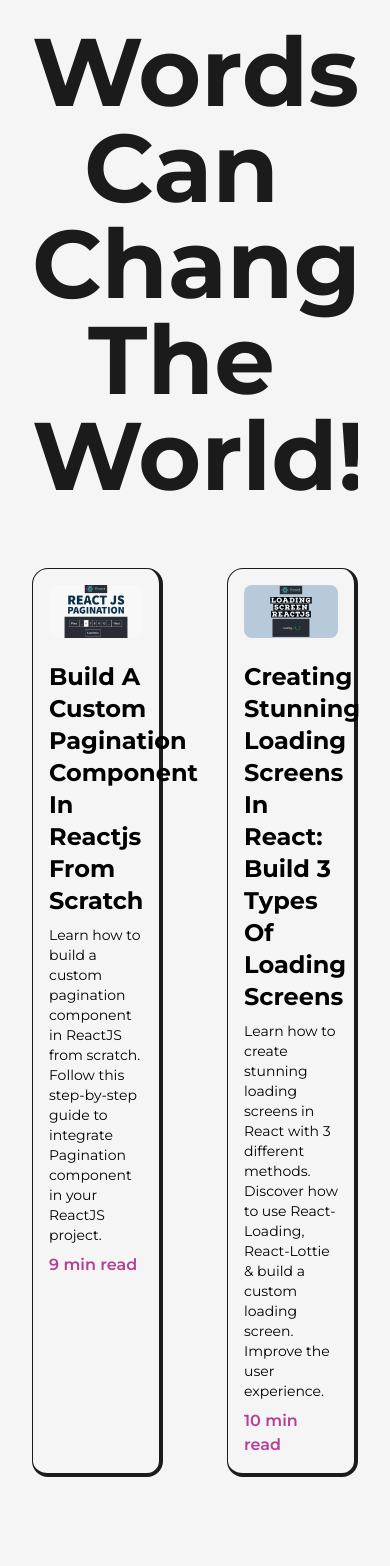
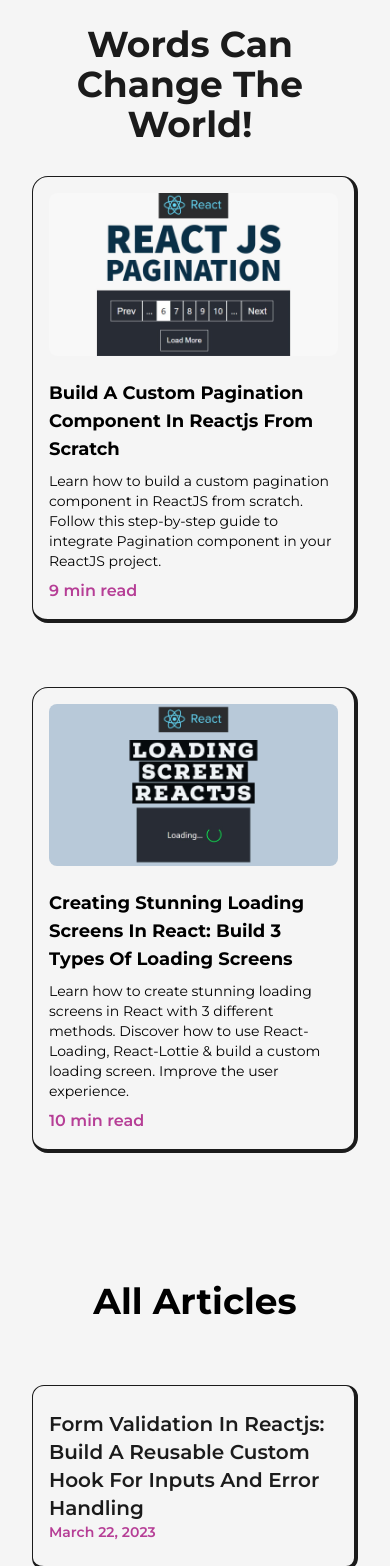
Before and after one commit to ewilkinsiii/Next.js-Developer-Portfolio, a Next.js app: page /articles in a window 390 px wide. Shown: the part 82-1648 px from the top of the page. Built offline with nearby package versions, Linux system fonts and the light colour scheme.

Commit message:
made articles responsive

```diff
--- a/src/pages/articles.js
+++ b/src/pages/articles.js
@@ -53,7 +53,7 @@
         ref={imgRef}
         src={img}
         alt={title}
-        className="z-10 w-96 h-auto hidden absolute rounded-lg"
+        className="z-10 w-96 h-auto hidden absolute rounded-lg md:!hidden"
       />
     </Link>
   );
@@ -68,10 +68,14 @@
       className="relative w-full p-4 py-6 my-4 rounded-xl
     flex items-center justify-between bg-light text-dark
     first:mt-0 border border-solid border-dark border-r-4 border-b-4
-    dark:border-light dark:bg-dark dark:text-light"
+    dark:border-light dark:bg-dark dark:text-light
+    sm:flex-col"
     >
       <MovingImg img={img} title={title} link={link} />
-      <span className="text-primary font-semibold pl-4 dark:text-primaryDark">
+      <span
+        className="text-primary font-semibold pl-4 dark:text-primaryDark
+      sm:self-start sm:pl-0 xs:text-sm"
+      >
         {date}
       </span>
     </motion.li>
@@ -104,7 +108,7 @@
         />
       </Link>
       <Link href={link} target="_blank">
-        <h2 className="capitalize text-2xl font-bold my-2  mt-4 hover:underline">
+        <h2 className="capitalize text-2xl font-bold my-2  mt-4 hover:underline xs:text-lg">
           {title}
         </h2>
       </Link>
@@ -125,8 +129,11 @@
       </Head>
       <main className="w-full mb-16 flex flex-col items-center justify-center overflow-hidden dark:text-light">
         <Layout className="pt-16">
-          <AnimatedText text="Words Can Change The World!" className="mb-16" />
-          <ul className="grid grid-cols-2 gap-16">
+          <AnimatedText
+            text="Words Can Change The World!"
+            className="mb-16 lg:!text-7xl sm:mb-8 sm:!text-6xl xs:!text-4xl"
+          />
+          <ul className="grid grid-cols-2 gap-16 lg:gap-8 md:grid-cols-1 md:gap-y-16">
             <FeaturedArticle
               img={article1}
               title="Build A Custom Pagination Component In Reactjs From Scratch"
```
